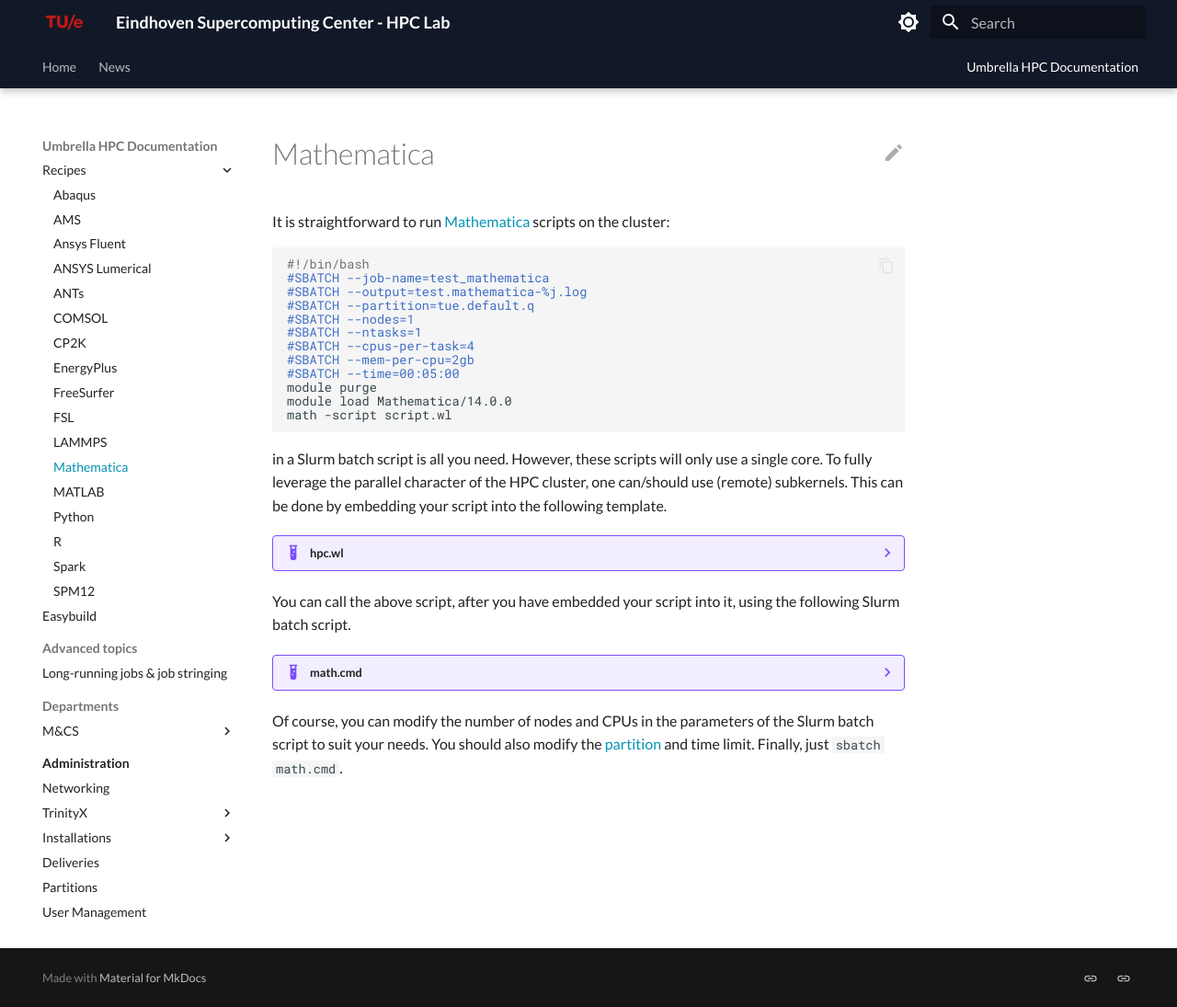
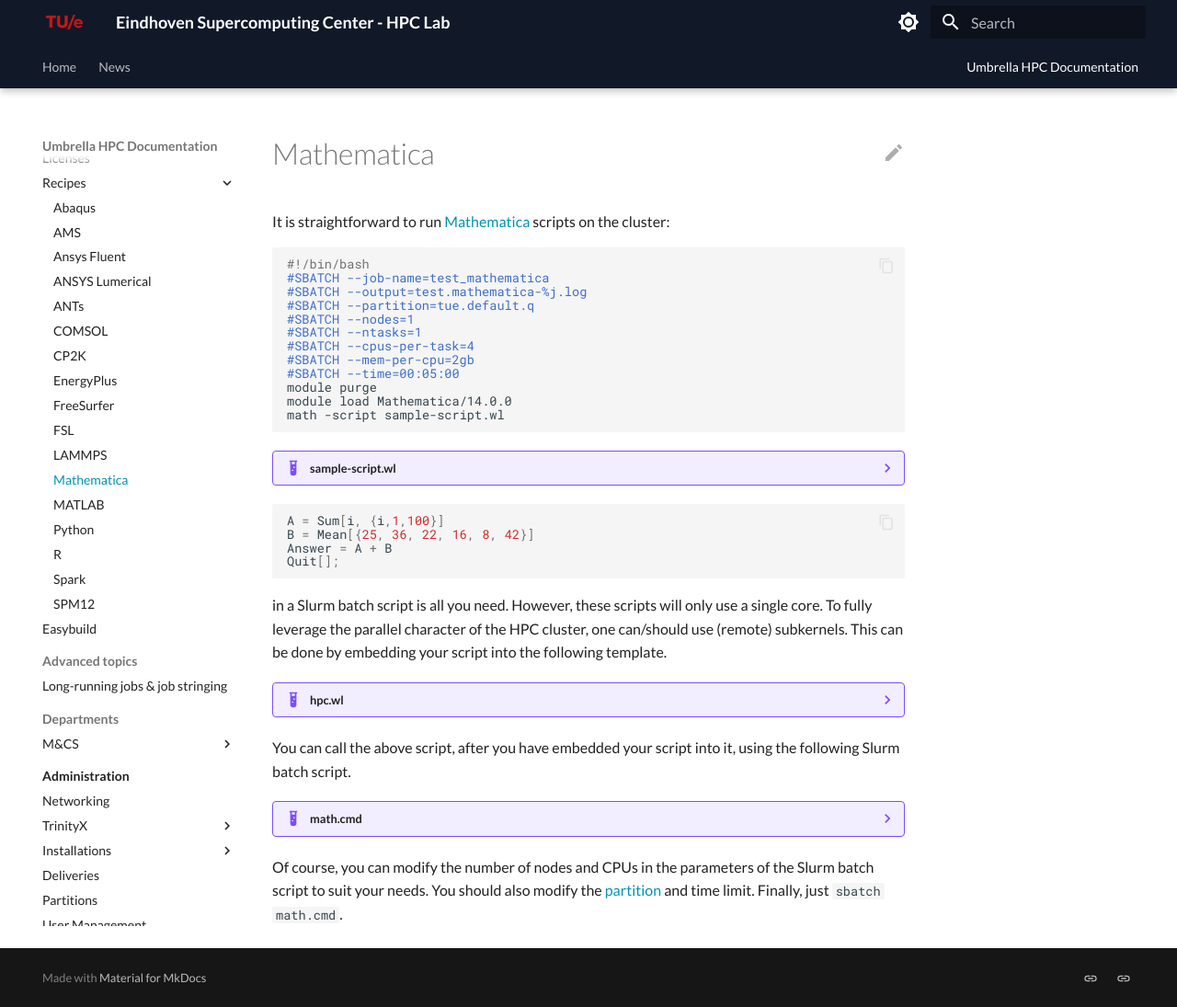
Before and after one commit to gferhpc/supercomputing.tue.nl, an MkDocs documentation site: the page built from pages/documentation/software/recipes/mathematica.md, in a window 1280 px wide and 1095 px high. Shown: the whole window at 92% size. Built offline with MkDocs 1.6.1 and Material for MkDocs 9.7.7, drawn with Linux system fonts in a browser that asks for light colours.

Commit message:
Update mathematica.md

````diff
--- a/pages/documentation/software/recipes/mathematica.md
+++ b/pages/documentation/software/recipes/mathematica.md
@@ -16,10 +16,17 @@
 #SBATCH --time=00:05:00
 module purge
 module load Mathematica/14.0.0
-math -script script.wl
+math -script sample-script.wl
 ```
 
+??? example "sample-script.wl"
 
+  ```mathematica
+  A = Sum[i, {i,1,100}]
+  B = Mean[{25, 36, 22, 16, 8, 42}]
+  Answer = A + B
+  Quit[];
+  ```
 
 
 in a Slurm batch script is all you need. However, these scripts will
````
